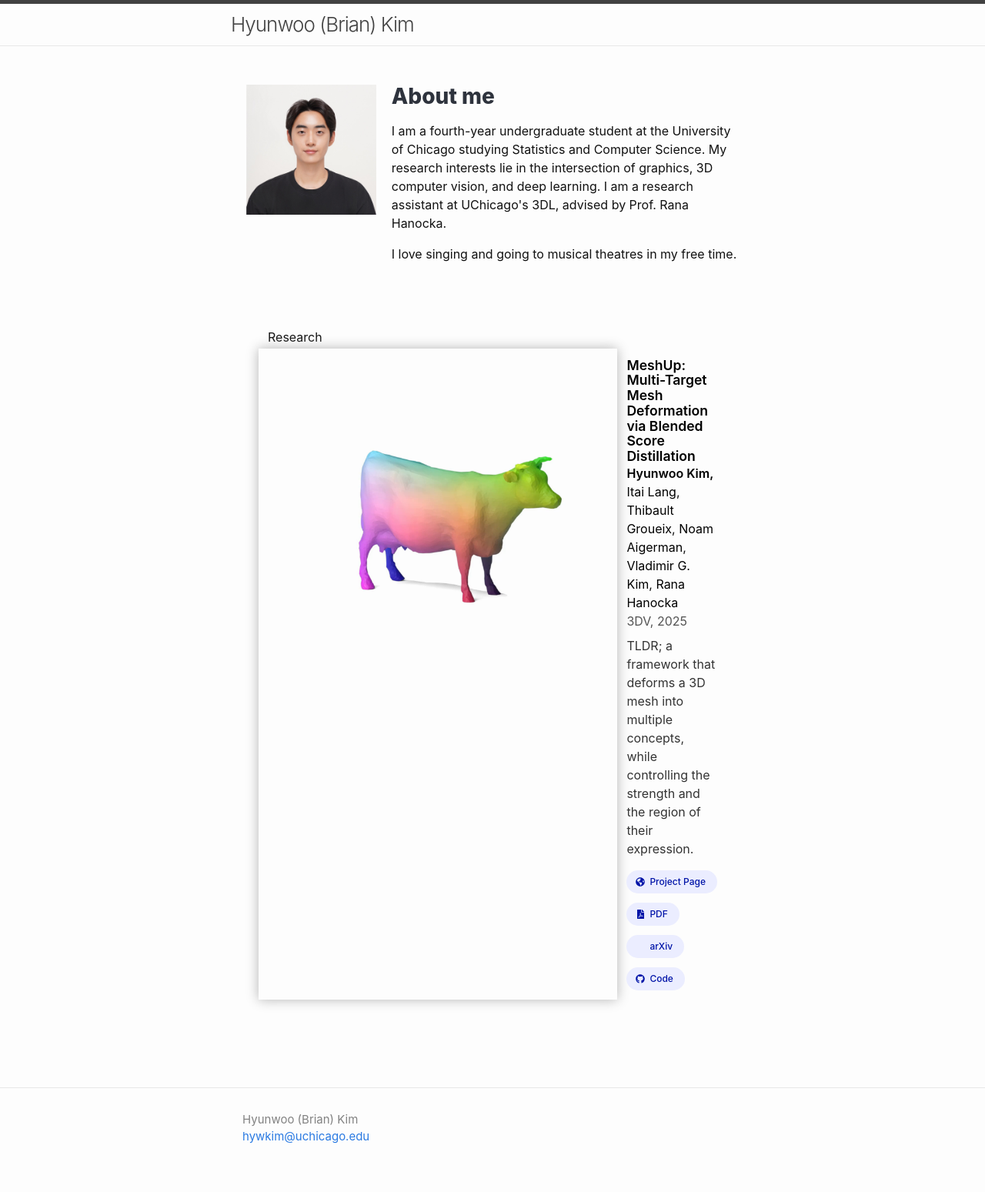
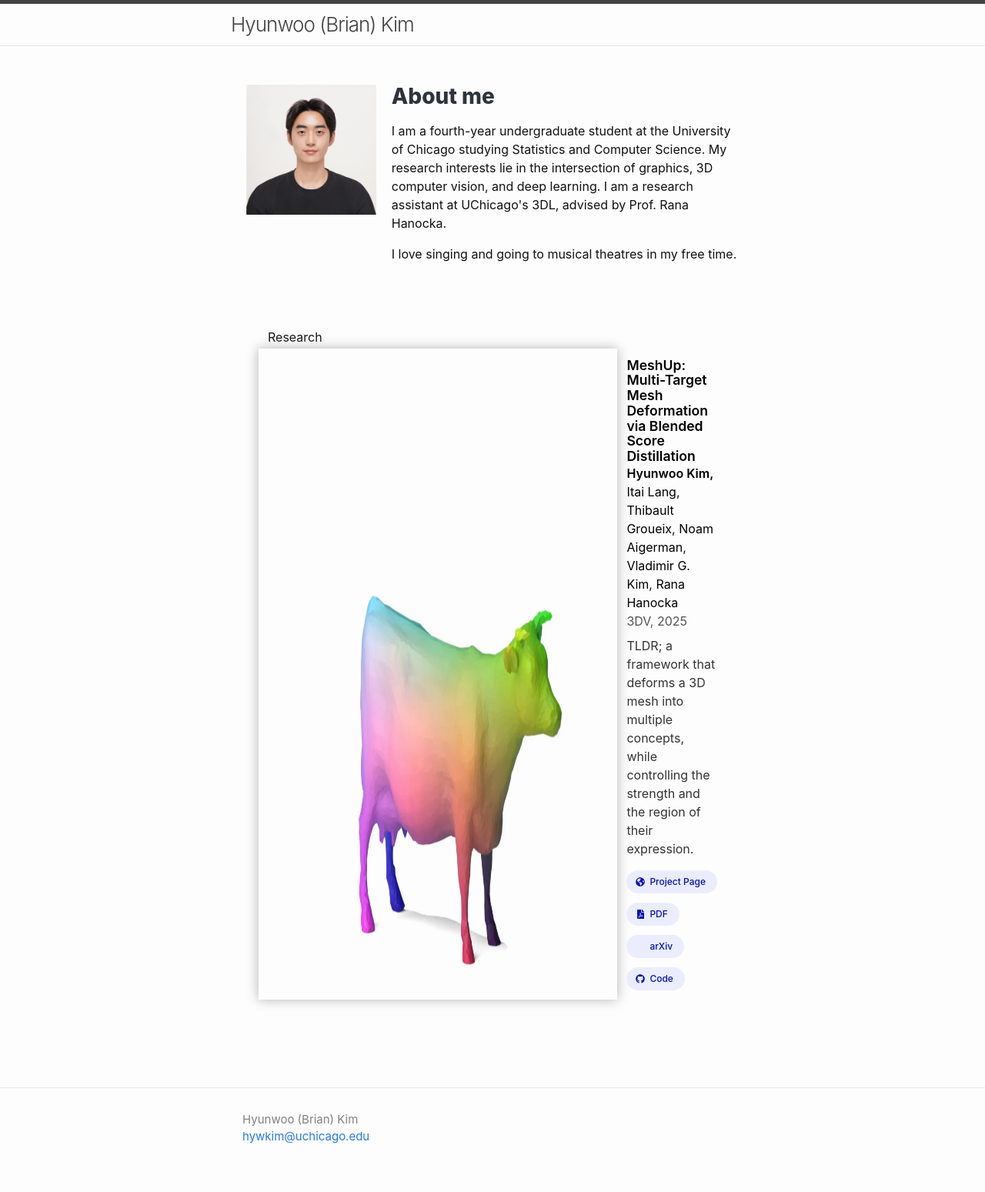
Before and after one commit to hywkim-brian/site, a Jekyll site: the page built from index.md, in a window 1280 px wide. Shown: the whole page at 77% size. Built offline with Jekyll 4.4.1, drawn with Linux system fonts in a browser that asks for light colours; nearby versions of some CDN libraries; some web fonts are replaced; library files that are not in the unit come from our copies; a style sheet for code colours, icons or effects is not loaded.

Commit message:
edit site

```diff
--- a/assets/css/style.scss
+++ b/assets/css/style.scss
@@ -77,15 +77,15 @@
   }
 
   .publication-image {
-    width: 120% !important; /* Match the profile picture width */
-    height: auto; /* Ensure proportional scaling */
+    width: 100% !important; /* Match the profile picture width */
+    height: 100%; /* Ensure proportional scaling */
     overflow: hidden; /* Crop overflow */
     font-size: 0;
     box-shadow: 0px 0px 15px #b4b4b4; /* Optional: Keep shadow styling */
   }
   .publication-image img {
     width: 100%; /* Ensure the image fills the container */
-    height: auto; /* Maintain aspect ratio */
+    height: 100%; /* Maintain aspect ratio */
   }
 
   .publication-mousecell {
```
